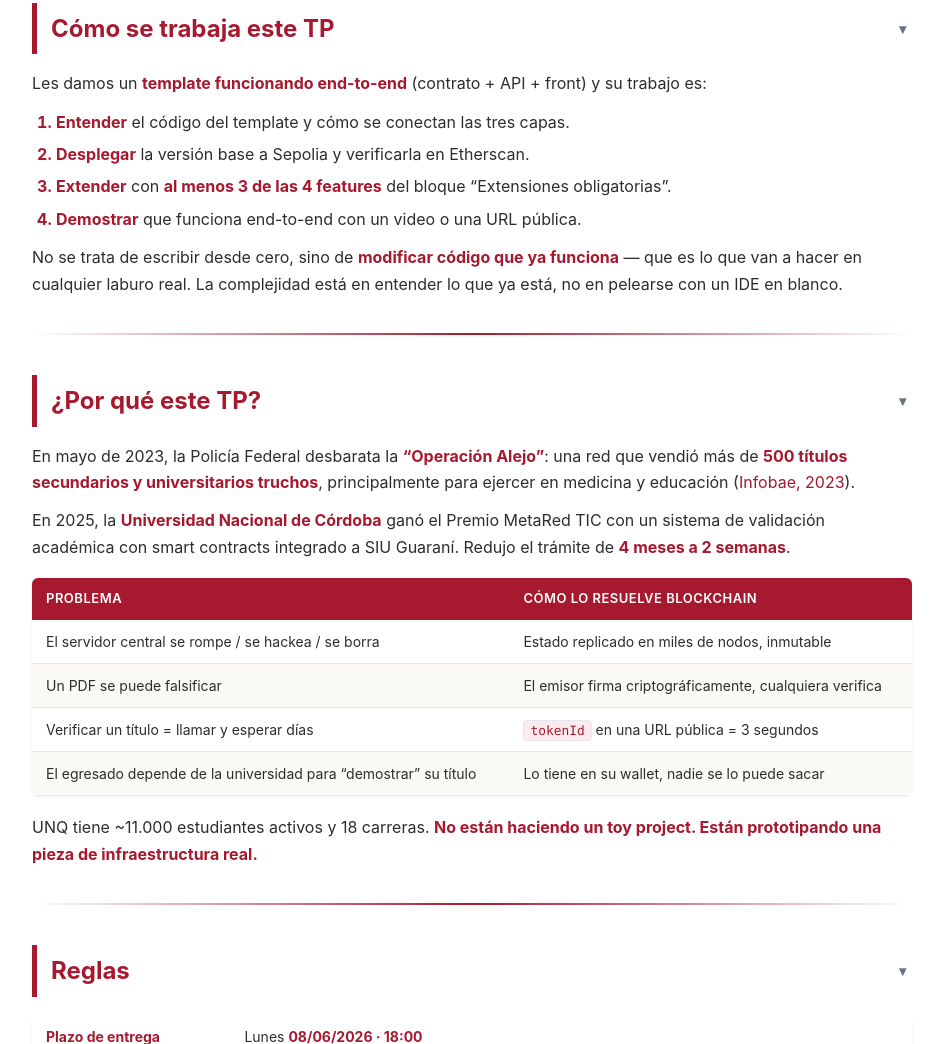
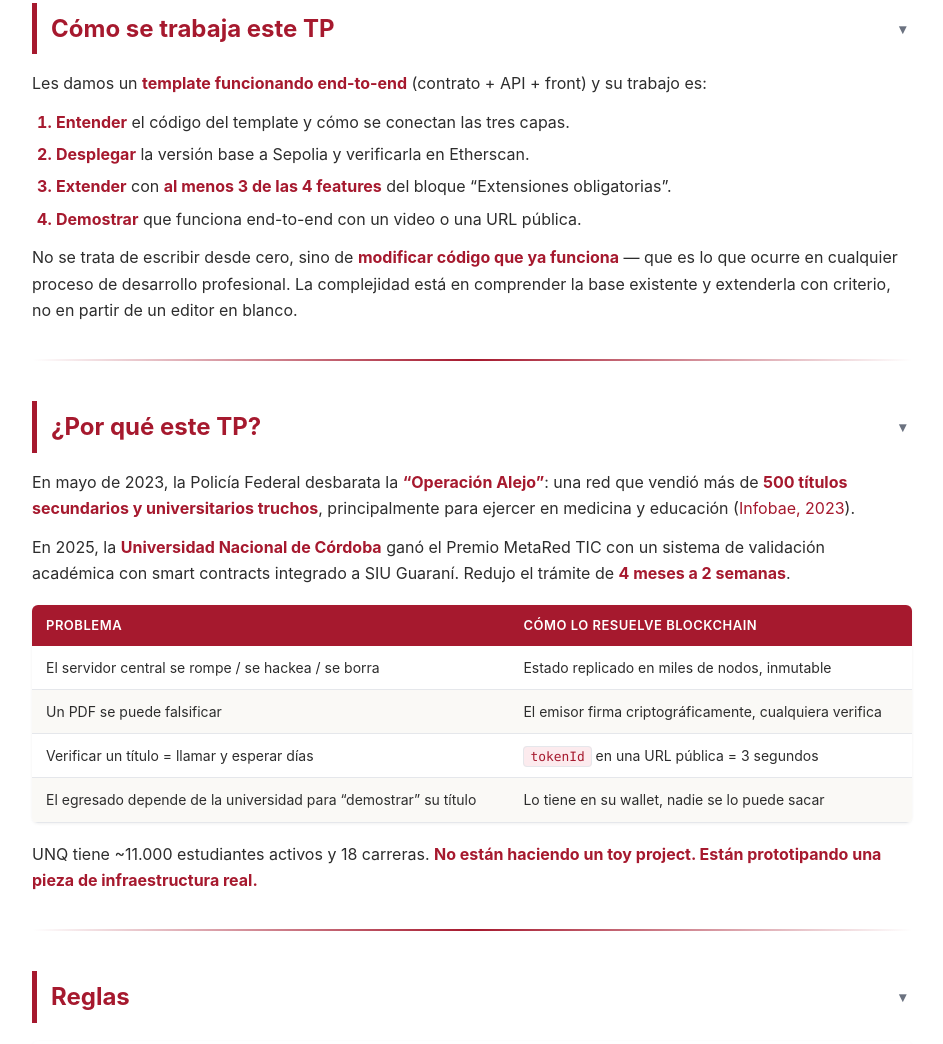
Before and after one commit to dpetrocelli/diplounq2026, a plain HTML site: page hidden-tp.html in a window 1280 px wide. Shown: the part 1224-2268 px from the top of the page, without its empty margins (304-1247 px from the left). Drawn offline with Linux system fonts and the light colour scheme.

Commit message:
docs(tp): formalize tone in 'cómo se trabaja' intro

```diff
--- a/hidden-tp.html
+++ b/hidden-tp.html
@@ -282,9 +282,10 @@ features</strong> del bloque “Extensiones obligatorias”.</li>
 una URL pública.</li>
 </ol>
 <p>No se trata de escribir desde cero, sino de <strong>modificar código
-que ya funciona</strong> — que es lo que van a hacer en cualquier laburo
-real. La complejidad está en entender lo que ya está, no en pelearse con
-un IDE en blanco.</p>
+que ya funciona</strong> — que es lo que ocurre en cualquier proceso de
+desarrollo profesional. La complejidad está en comprender la base
+existente y extenderla con criterio, no en partir de un editor en
+blanco.</p>
 <hr />
 <h2 id="por-qué-este-tp">¿Por qué este TP?</h2>
 <p>En mayo de 2023, la Policía Federal desbarata la <strong>“Operación
```
Also changed, not shown: 1 other file.
